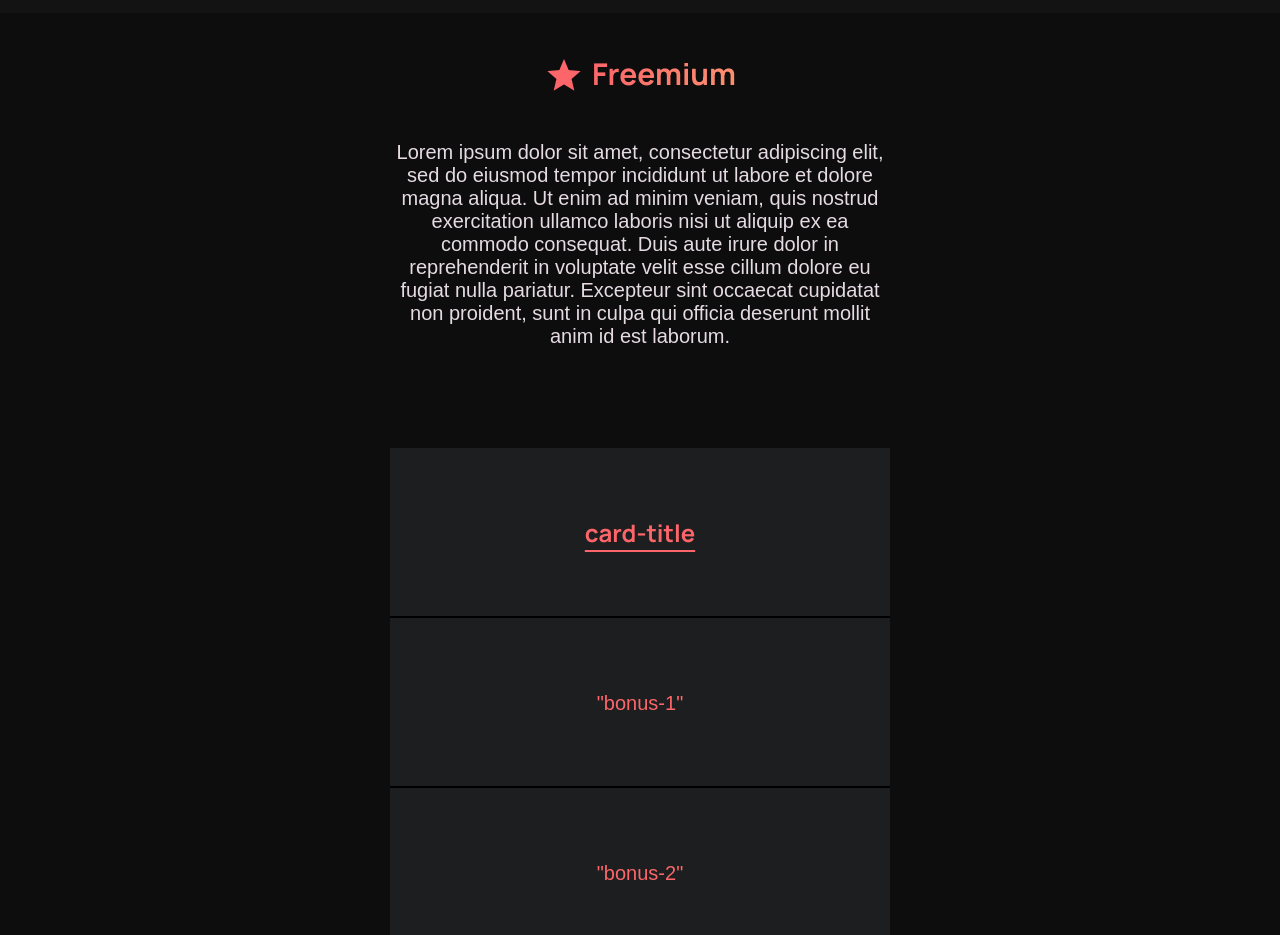
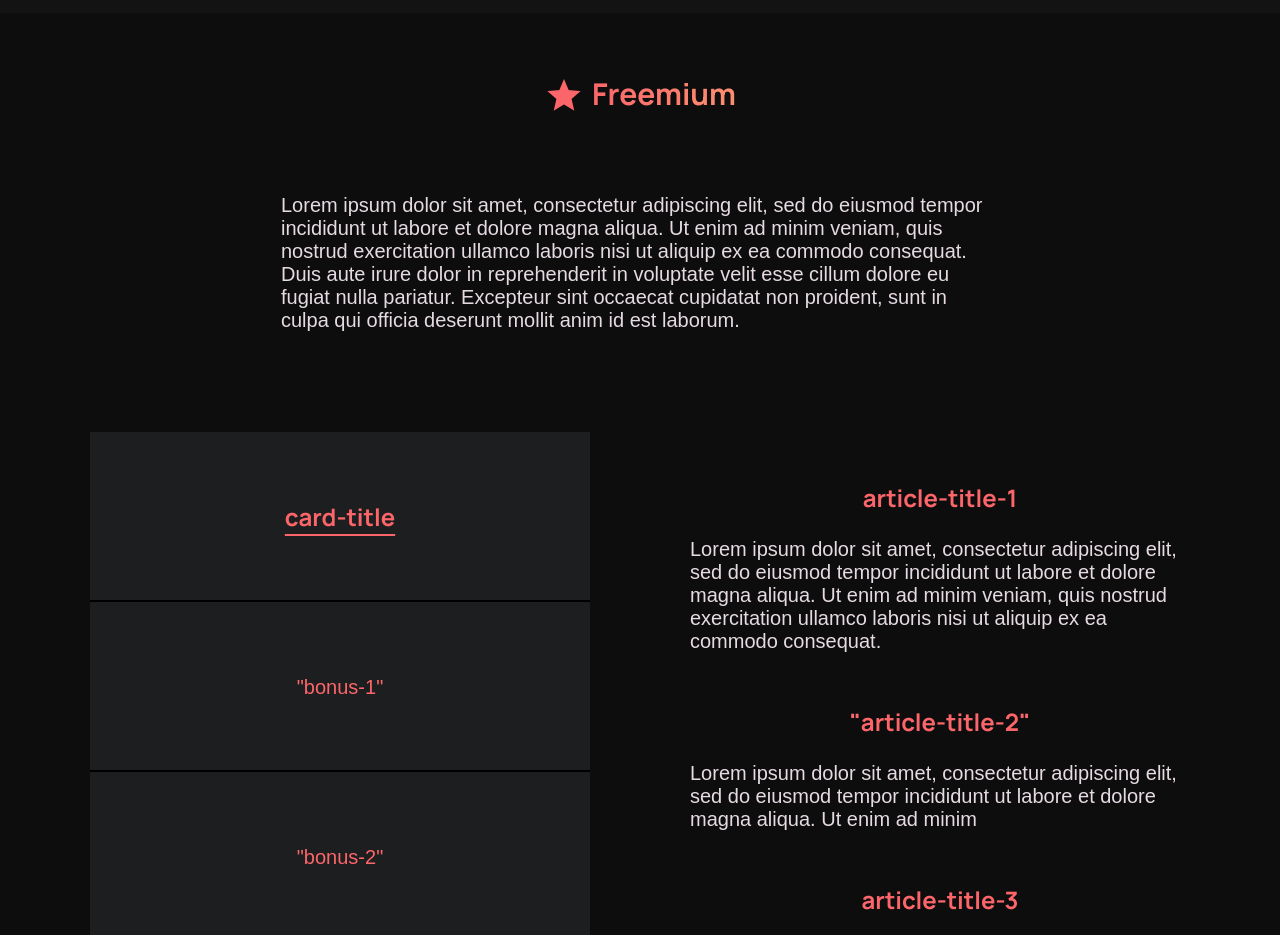
Before and after one commit to WildCodeSchool-2024-09/JS-Nantes-CSS117-P3_DevTube, a React (Vite) app in the folder client/: page /freemium in a window 1280 px wide. Shown: the part 57-992 px from the top of the page. Built offline with nearby package versions, Linux system fonts and the light colour scheme; a web font is replaced by a local one.

Commit message:
html + style articles freemium

```diff
--- a/client/src/pages/Freemium/Freemium.tsx
+++ b/client/src/pages/Freemium/Freemium.tsx
@@ -4,12 +4,12 @@ import starWhite from "/star-white-icon.png";
 
 export default function Freemium() {
   return (
-    <section className="page-freenium">
-      <section className="title-freenium">
+    <section className="page-fremium">
+      <section className="title-fremium">
         <img className="orange-star-icon" src={bigStarFreenium} alt="star" />
         <h1>Freemium</h1>
       </section>
-      <p className="intro-text-freenium">
+      <p className="intro-text-fremium">
         Lorem ipsum dolor sit amet, consectetur adipiscing elit, sed do eiusmod
         tempor incididunt ut labore et dolore magna aliqua. Ut enim ad minim
         veniam, quis nostrud exercitation ullamco laboris nisi ut aliquip ex ea
@@ -18,9 +18,9 @@ export default function Freemium() {
         occaecat cupidatat non proident, sunt in culpa qui officia deserunt
         mollit anim id est laborum.
       </p>
-      <section className="information-freenium">
-        <figure className="block-information-freenium">
-          <div className="card-information-freenium">
+      <section className="information-fremium">
+        <figure className="block-information-fremium">
+          <div className="card-information-fremium">
             <h2 className="card-block card-block-1">card-title</h2>
             <p className="card-block card-block-2">"bonus-1"</p>
             <p className="card-block card-block-3">"bonus-2"</p>
@@ -35,6 +35,34 @@ export default function Freemium() {
             </div>
           </div>
         </figure>
+        <section className="articles-information-fremium">
+          <article>
+            <h2>article-title-1</h2>
+            <p>
+              Lorem ipsum dolor sit amet, consectetur adipiscing elit, sed do
+              eiusmod tempor incididunt ut labore et dolore magna aliqua. Ut
+              enim ad minim veniam, quis nostrud exercitation ullamco laboris
+              nisi ut aliquip ex ea commodo consequat.
+            </p>
+          </article>
+          <article>
+            <h2>"article-title-2"</h2>
+            <p>
+              Lorem ipsum dolor sit amet, consectetur adipiscing elit, sed do
+              eiusmod tempor incididunt ut labore et dolore magna aliqua. Ut
+              enim ad minim
+            </p>
+          </article>
+          <article>
+            <h2>article-title-3</h2>
+            <p>
+              Lorem ipsum dolor sit amet, consectetur adipiscing elit, sed do
+              eiusmod tempor incididunt ut labore et dolore magna aliqua. Ut
+              enim ad minim veniam, quis nostrud exercitation ullamco laboris
+              nisi ut aliquip ex ea commodo consequat.
+            </p>
+          </article>
+        </section>
       </section>
     </section>
   );
--- a/client/src/styles/Freemium.css
+++ b/client/src/styles/Freemium.css
@@ -1,4 +1,4 @@
-.page-freenium {
+.page-fremium {
   display: flex;
   flex-direction: column;
   align-items: center;
@@ -8,26 +8,21 @@
   padding-bottom: 28px;
 }
 
-.page-freenium {
+.page-fremium {
   text-align: center;
 }
 
-.title-freenium {
+.title-fremium {
   display: flex;
   align-items: center;
   gap: 8px;
 }
 
-.orange-star-icon {
-  height: 14px;
-  width: 14px;
-}
-
-.intro-text-freenium {
+.intro-text-fremium {
   padding-top: 47px;
 }
 
-.information-freenium {
+.information-fremium {
   padding: 57px;
   display: flex;
   flex-direction: column;
@@ -35,7 +30,7 @@
   gap: 100px;
 }
 
-.card-information-freenium {
+.card-information-fremium {
   display: flex;
   flex-direction: column;
   align-items: center;
@@ -69,16 +64,43 @@
   padding-top: 32px;
 }
 
+.articles-information-fremium {
+  display: flex;
+  flex-direction: column;
+  justify-content: space-between;
+  gap: 52px;
+}
+
+.articles-information-fremium article {
+  display: flex;
+  flex-direction: column;
+  align-items: center;
+  gap: 8px;
+}
+
+.articles-information-fremium article h2 {
+  padding-bottom: 16px;
+}
+
+.orange-star-icon {
+  height: 14px;
+  width: 14px;
+}
+
 .white-star-icon {
   height: 14px;
   width: 14px;
 }
 
 @media screen and (min-width: 600px) {
-  .intro-text-freenium {
+  .intro-text-fremium {
     width: 500px;
   }
-  .card-information-freenium {
+  .card-information-fremium {
+    width: 500px;
+  }
+
+  .articles-information-fremium article {
     width: 500px;
   }
 }
@@ -95,16 +117,17 @@
 }
 
 @media screen and (min-width: 1200px) {
-  .page-freemium {
+  .page-fremium {
     padding-top: 60px;
     padding-bottom: 60px;
   }
 
-  .intro-text-freemium {
+  .intro-text-fremium {
     padding-top: 80px;
     width: 718px;
   }
-  .information-freenium {
+
+  .information-fremium {
     padding-top: 57px;
     display: flex;
     flex-direction: row;
@@ -113,7 +136,7 @@
     padding-top: 0px;
   }
 
-  .card-information-freenium {
+  .card-information-fremium {
     padding-top: 100px;
   }
 
```
